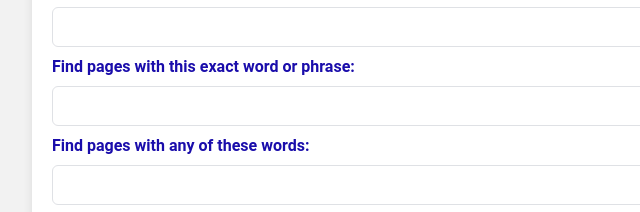
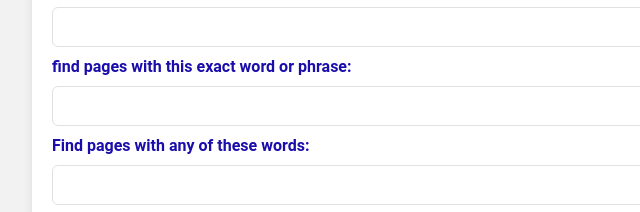
Before and after one commit to ruelsumalinog40/IsidroGroup, a plain HTML site: page advanced.html in a window 1280 px wide. Shown: the part 249-461 px from the top of the page, 188-828 px from the left. Drawn offline with Linux system fonts and the light colour scheme.

Commit message:
change capital f to small

```diff
--- a/advanced.html
+++ b/advanced.html
@@ -83,7 +83,7 @@
             <label for="all-words">Find pages with all these words:</label>
             <input type="text" id="all-words" name="q">
 
-            <label for="exact-phrase">Find pages with this exact word or phrase:</label>
+            <label for="exact-phrase">find pages with this exact word or phrase:</label>
             <input type="text" id="exact-phrase" name="as_epq">
 
             <label for="any-words">Find pages with any of these words:</label>
```
